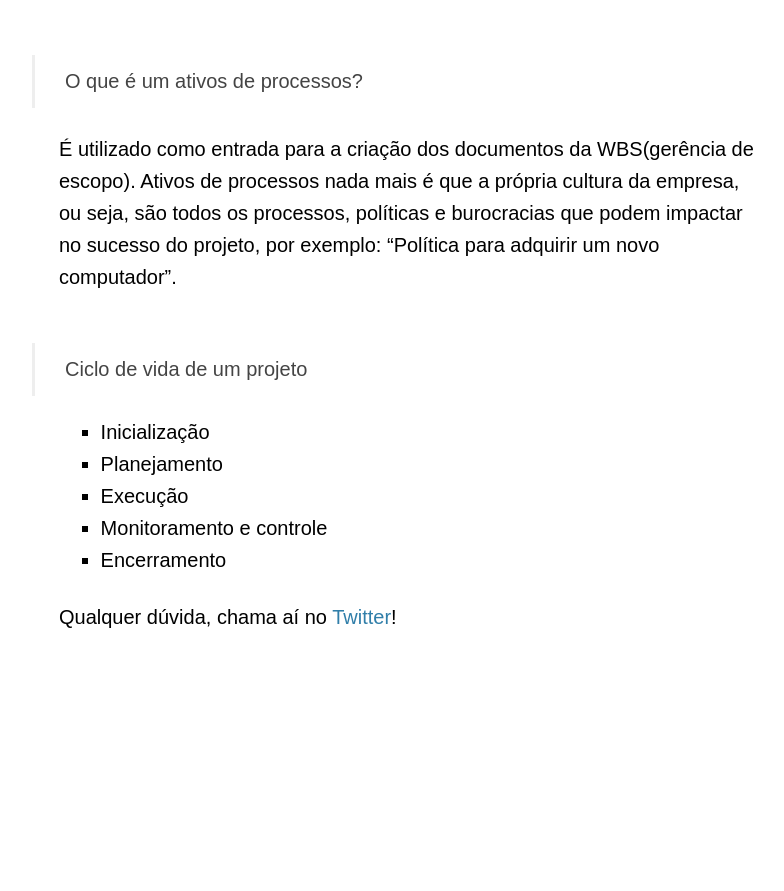
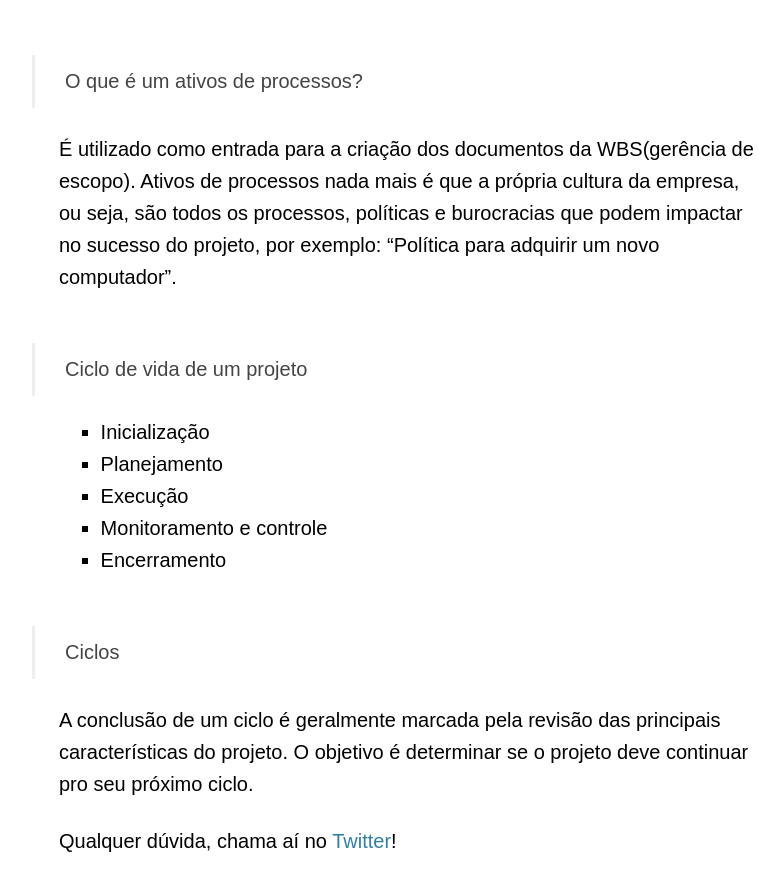
Before and after one commit to fabriciomrkonell/fabriciomrkonell, a Jekyll site: the page built from _posts/2015-04-06-gerencia-de-projetos.markdown, in a window 1280 px wide and 900 px high, scrolled down 725 px. Shown: the top 891 px of the window, without its empty margins (231-1015 px from the left). Built offline with Jekyll 4.4.1, drawn with Linux system fonts in a browser that asks for light colours; some web fonts are replaced; Markdown is read by kramdown in place of the engine named in the settings; comment, search, counter and statistics services are not loaded; before the commit the page ends 1401 px from its top, so only the background shows below that.

Commit message:
Update 2015-04-06-gerencia-de-projetos.markdown

```diff
--- a/_posts/2015-04-06-gerencia-de-projetos.markdown
+++ b/_posts/2015-04-06-gerencia-de-projetos.markdown
@@ -20,4 +20,7 @@ Requisito é uma característica ou função que o sistema deve prover pra sanar
 * Monitoramento e controle
 * Encerramento
 
+<h3>Ciclos</h3>
+A conclusão de um ciclo é geralmente marcada pela revisão das principais características do projeto. O objetivo é determinar se o projeto deve continuar pro seu próximo ciclo.
+
 Qualquer dúvida, chama aí no <a href="https://twitter.com/realronchi" target="blank">Twitter</a>!
```
